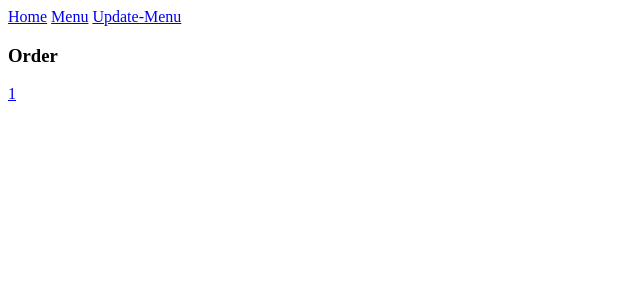
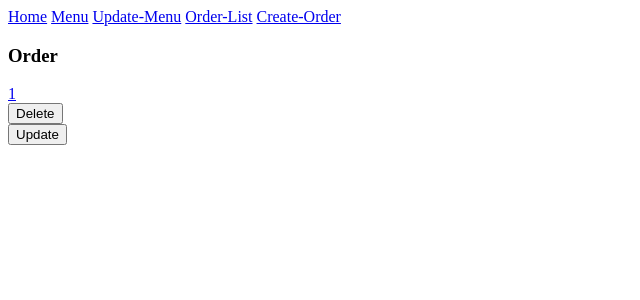
Before and after one commit to tiy-gvl-python/team-z-restaurant, a Django app: page /orders/ in a window 1280 px wide. Shown: the top 300 px of the page, without its empty margins (0-640 px from the left). Run offline with Django 3.2, Linux system fonts and the light colour scheme; tables that the repository leaves empty hold one stand-in row (values such as "Sample post").

Commit message:
finished update and delete order

```diff
--- a/restaurant/orders/views.py
+++ b/restaurant/orders/views.py
@@ -77,3 +77,22 @@ class OrderListView(ListView):
 class OrderDetailView(DetailView):
     model = Order
     template_name = 'order_detail_view.html'
+
+
+class CreateOrderView(CreateView):
+    model = Order
+    success_url = reverse_lazy("create_order")
+    template_name = 'create_order_item.html'
+    fields = ["restaurant", "customer", "instructions"]
+
+
+class DeleteOrderView(DeleteView):
+    model = Order
+    success_url = reverse_lazy('order_list')
+
+
+class UpdateOrderView(UpdateView):
+    model = Order
+    template_name = "update_order_list.html"
+    fields = ["restaurant", "customer", "instructions"]
+    success_url = reverse_lazy('order_list')
--- a/restaurant/restaurant/urls.py
+++ b/restaurant/restaurant/urls.py
@@ -36,4 +36,7 @@ urlpatterns = [
     url(r'^update_menu_item/(?P<pk>\d+)/', views.UpdateMenuItemView.as_view(), name='update_menu_item'),
     url(r'^orders/$', views.OrderListView.as_view(), name="order_list"),
     url(r'^orders/(?P<pk>\d+)/$', views.OrderDetailView.as_view(), name='order_detail'),
+    url(r'^create_order_view/$', views.CreateOrderView.as_view(), name='create_order'),
+    url(r'^delete_order_view/(?P<pk>\d+)/', views.DeleteOrderView.as_view(), name='delete_order'),
+    url(r'^update_order_view/(?P<pk>\d+)/', views.UpdateOrderView.as_view(), name='update_order'),
 ]
--- a/restaurant/templates/base.html
+++ b/restaurant/templates/base.html
@@ -9,6 +9,8 @@
 <a href="{% url "home" %}">Home</a>
 <a href="{% url 'menu_list' %}">Menu</a>
 <a href="{% url 'create_menu_item' %}">Update-Menu</a>
+<a href="{% url 'order_list' %}">Order-List</a>
+<a href="{% url 'create_order' %}">Create-Order</a>
 
 {% block title %}
     <h3>Welcome!</h3>
--- a/restaurant/templates/order_list_view.html
+++ b/restaurant/templates/order_list_view.html
@@ -7,5 +7,13 @@
 {% block body %}
     {% for order in object_list %}
         <a href="{% url 'order_detail' pk=order.id%}">{{ order.id }}</a>
+        <form method="POST" action="{% url 'delete_order' order.id %}">
+            {% csrf_token %}
+            <button type="submit">Delete</button>
+        </form>
+        <form method="get" action="{% url 'update_order' order.id %}">
+            {% csrf_token %}
+            <button type="submit">Update</button>
+        </form>
     {% endfor %}
 {% endblock %}
```
Also changed, not shown: restaurant/templates/create_order_item.html (added, +12 -0 lines), restaurant/templates/update_order_list.html (added, +10 -0 lines), restaurant/orders/models.py (line endings or trailing spaces).
